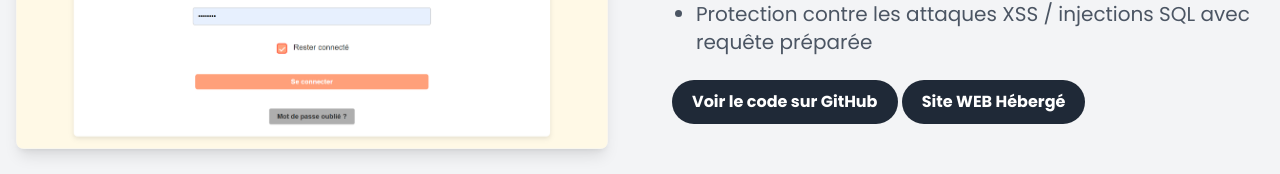
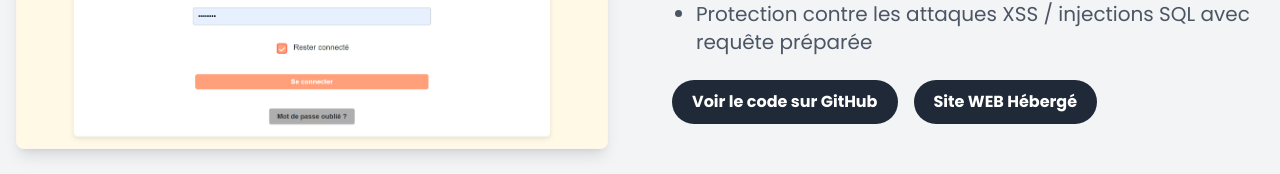
Before and after one commit to ValentinGlairot/Portfolio, a plain HTML site: page 10.html in a window 1280 px wide. Shown: the part 719-893 px from the top of the page. Drawn offline with nearby package versions, Linux system fonts and the light colour scheme.

Commit message:
Update 10.html

```diff
--- a/10.html
+++ b/10.html
@@ -82,8 +82,11 @@
                         <li>Validation des entrées et gestion des erreurs</li>
                         <li>Protection contre les attaques XSS / injections SQL avec requête préparée</li>
                     </ul>
-                    <a href="https://github.com/enzogilles/cesitachance" target="_blank" class="project-link">Voir le code sur GitHub</a>
-                    <a href="https://cesitachance.wuaze.com/" target="_blank" class="project-link">Site WEB Hébergé</a>
+                    <!-- Boutons GitHub et Site Hébergé -->
+                    <div class="flex flex-wrap gap-4">
+                        <a href="https://github.com/enzogilles/cesitachance" target="_blank" class="project-link">Voir le code sur GitHub</a>
+                        <a href="https://cesitachance.wuaze.com/" target="_blank" class="project-link">Site WEB Hébergé</a>
+                    </div>
 
                 </div>
             </div>
```
